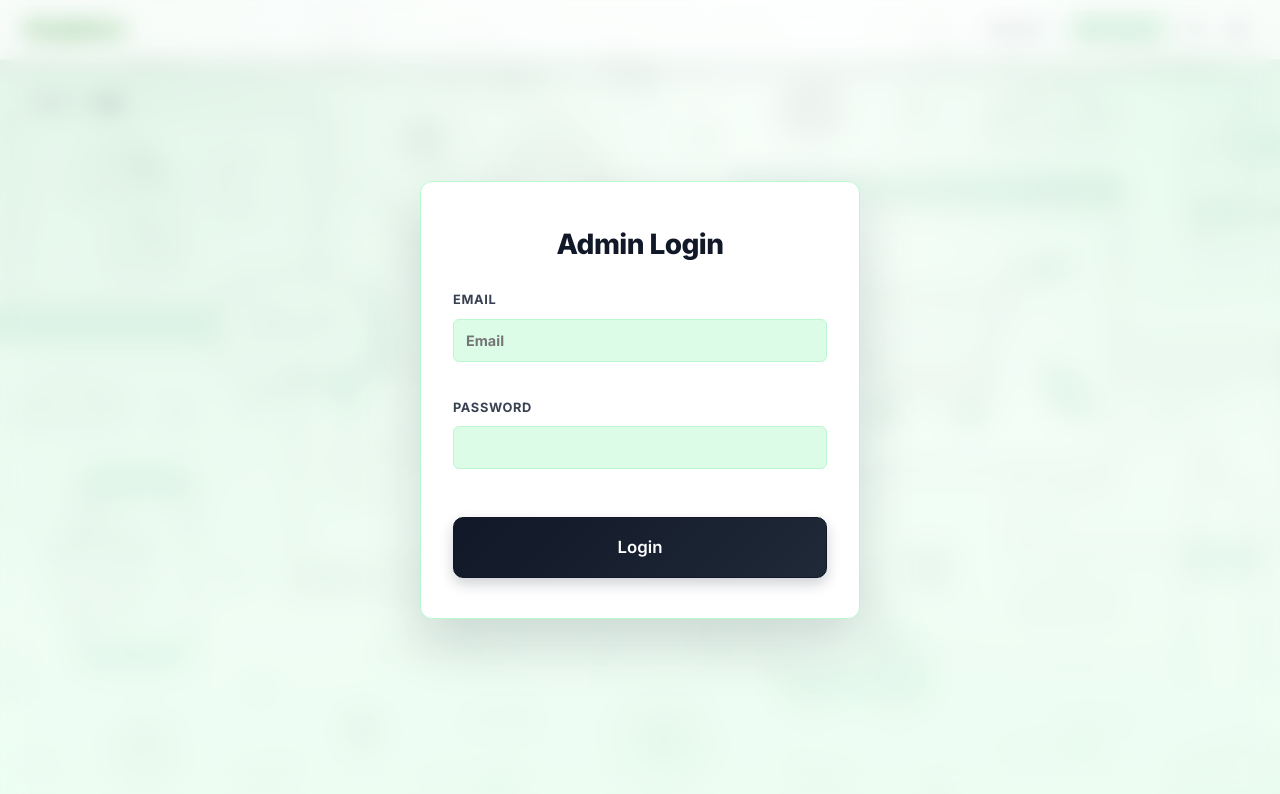
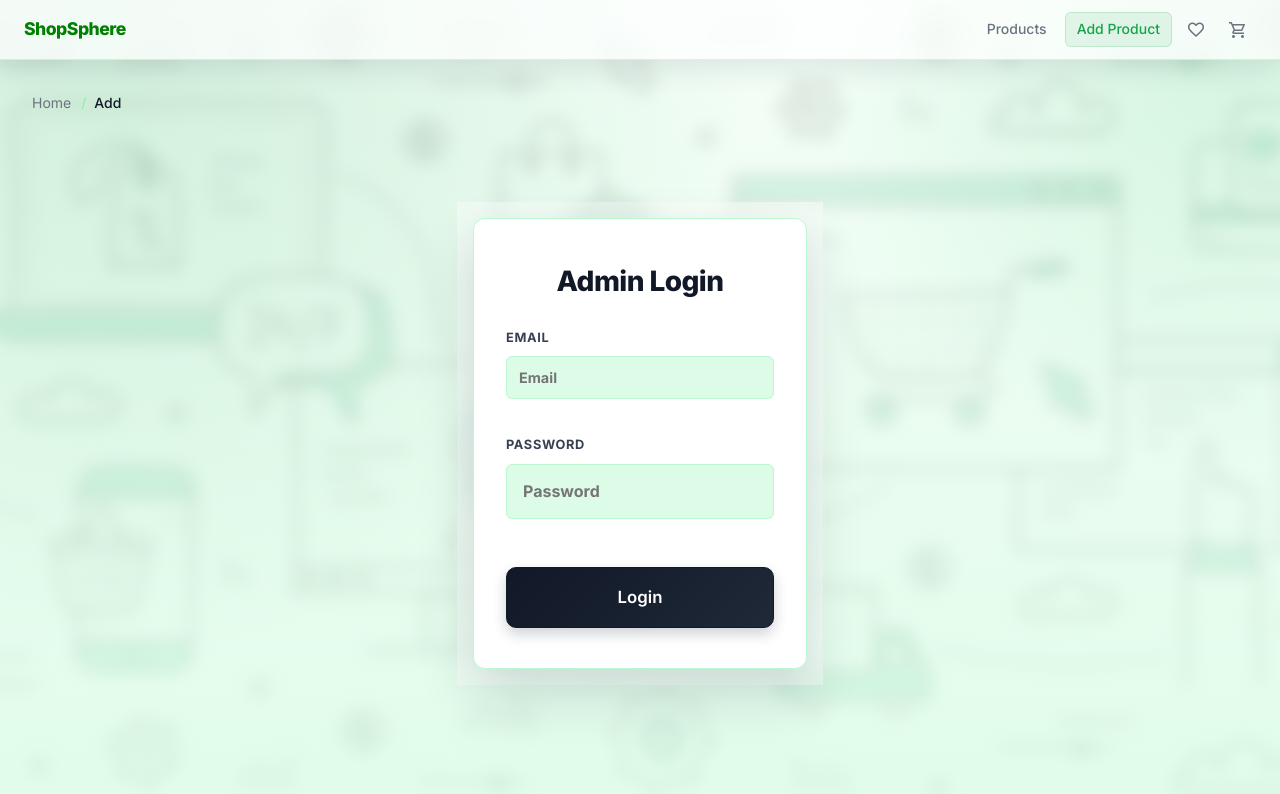
Before and after one commit to abdullahmed-devsinc/ShopSphere, a React (Vite) app: page /add in a window 1280 px wide. Shown: the top 794 px of the page. Built offline with nearby package versions, Linux system fonts and the light colour scheme.

Commit message:
feat: implement form validation with error messaging and update auth modal styling

```diff
--- a/src/Components/LoginModal.jsx
+++ b/src/Components/LoginModal.jsx
@@ -5,15 +5,27 @@ import Button from './Button';
 
 export default function LoginModal() {
   const dispatch = useDispatch();
-  const [email, setEmail] = useState();
-  const [password, setPassword] = useState();
+  const [email, setEmail] = useState('');
+  const [password, setPassword] = useState('');
+  const [error, setError] = useState('');
 
-  const handleLogin = () => {
+  const handleLogin = (e) => {
+    e.preventDefault();
     const EMAIL = 'beffjezos@devsinc.com';
     const PASSWORD = 'shopsphere';
 
-    if (email == EMAIL && password == PASSWORD) dispatch(login());
+    if (!email || !password) {
+      setError('Please fill in all fields.');
+      return;
+    }
+
+    if (email === EMAIL && password === PASSWORD) {
+      dispatch(login());
+    } else {
+      setError('Invalid credentials.');
+    }
   };
+
   return (
     <div className='auth-modal-overlay'>
       <div className='auth-modal'>
@@ -36,12 +48,15 @@ export default function LoginModal() {
             <label>
               Password
               <input
-                type='text'
+                type='password'
+                placeholder='Password'
                 value={password}
                 onChange={(e) => setPassword(e.target.value)}
               />
             </label>
           </div>
+
+          {error && <p className="error" style={{ color: 'var(--danger)', margin: '4px 0 0', fontSize: '0.9rem', textAlign: 'center', fontWeight: '600' }}>{error}</p>}
 
           <Button variant='primary' type='submit'>
             Login
--- a/src/Components/ProtectedRoute.jsx
+++ b/src/Components/ProtectedRoute.jsx
@@ -7,7 +7,7 @@ export default function ProtectedRoute({ children }) {
 
   if (!isAuthenticated) {
     return (
-      <div className="protected-fallback-page">
+      <div className='protected-fallback-page'>
         <LoginModal />
       </div>
     );
--- a/src/theme.css
+++ b/src/theme.css
@@ -2077,12 +2077,13 @@ p {
 /* --- Auth Modal Styles --- */
 .protected-fallback-page {
   position: relative;
-  min-height: 70vh;
+  min-height: calc(100vh - var(--navbar-h) - 130px);
+  display: flex;
+  align-items: center;
+  justify-content: center;
 }
 
 .auth-modal-overlay {
-  position: fixed;
-  inset: 0;
   background: rgba(255, 255, 255, 0.4);
   backdrop-filter: blur(12px);
   display: flex;
```
